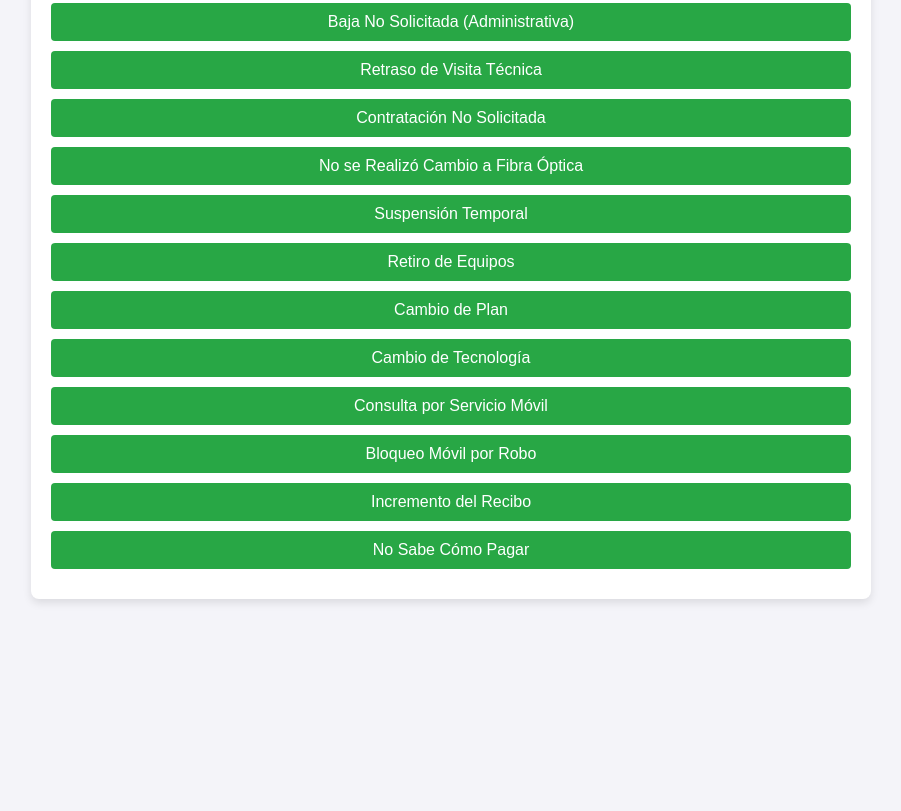
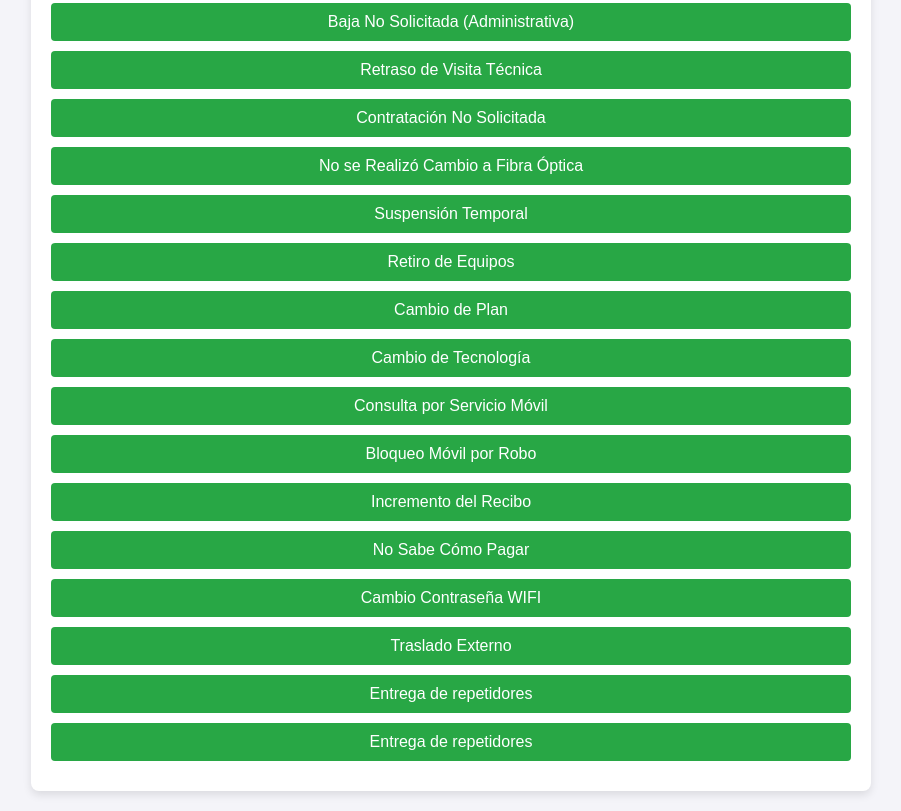
Before and after one commit to Frankpy18/frasesdeempatia, a plain HTML site: page index.html in a window 1280 px wide. Shown: the part 519-1330 px from the top of the page, without its empty margins (189-1090 px from the left). Before the commit the page ends 1138 px from the top, so only its background shows below. Drawn offline with Linux system fonts and the light colour scheme.

Commit message:
Update index.html

```diff
--- a/index.html
+++ b/index.html
@@ -150,6 +150,10 @@
             <button class="case-button" onclick="showResult('bloqueoMovil')">Bloqueo Móvil por Robo</button>
             <button class="case-button" onclick="showResult('incrementoRecibo')">Incremento del Recibo</button>
             <button class="case-button" onclick="showResult('noSabeComoPagar')">No Sabe Cómo Pagar</button>
+            <button class="case-button" onclick="showResult('contrawifi')">Cambio Contraseña WIFI</button>
+            <button class="case-button" onclick="showResult('traslado')">Traslado Externo</button>
+            <button class="case-button" onclick="showResult('repetidores')">Entrega de repetidores</button>
+            <button class="case-button" onclick="showResult('repetidoresretraso')">Entrega de repetidores</button>
         </div>
 
         <div id="result" class="result">
@@ -197,8 +201,8 @@
                 despedida: "GRACIAS POR SU PACIENCIA MIENTRAS GESTIONÁBAMOS EL RETRASO DE LA VISITA TÉCNICA. ME ALEGRA HABER PODIDO COORDINAR TODO LO NECESARIO PARA AGILIZAR SU VISITA, SI ES DE SU AGRADO, LE INVITO A COMPLETAR UNA BREVE ENCUESTA PARA CONOCER SU OPINIÓN SOBRE MI ATENCIÓN."
             },
             contratacionNoSolicitada: {
-                empatia: "LAMENTO MUCHO QUE HAYA OCURRIDO UNA CONTRATACIÓN NO SOLICITADA. ENTIENDO LO INCOMODO QUE ESTO PUEDE SER PARA USTED, Y ESTOY AQUÍ PARA BRINDARLE LA INFORMACIÓN NECESARIA Y ACLARAR CUALQUIER DUDA QUE TENGA SOBRE EL PROCESO.",
-                despedida: "GRACIAS POR SU TIEMPO MIENTRAS GESTIONABA LA SUSPENSION Y EL RECLAMO DE LA CONTRATACIÓN NO SOLICITADA. HA SIDO UN PLACER AYUDARLE, SI ES DE SU AGRADO LE INVITO A RESPONDER UNA BREVE ENCUESTRA SOBRE MI ATENCIÓN."
+                empatia: "LAMENTO MUCHO QUE SE HAYA REALIZADO UNA CONTRATACIÓN SIN SU SOLICITUD. ENTIENDO LO INCOMODO QUE ESTO PUEDE SER, VOY A VERIFICAR ESTA SITUACIÓN Y ASEGURARME DE REPORTALA LO ANTES POSIBLE.",
+                despedida: "GRACIAS POR SU PACIENCIA Y COMPRENSIÓN MIENTRAS GESTIONABA EL REPORTE DE LA CONTRATACIÓN NO SOLICITADASI ES DE SU AGRADO, LE INVITO A COMPLETAR UNA BREVE ENCUESTA SOBRE MI ATENCIÓN."
             },
             noCambioFibra: {
                 empatia: "ENTIENDO SU PREOCUPACIÓN POR NO HABER RECIBIDO EL CAMBIO A FIBRA ÓPTICA SEGÚN LO ESPERADO. VOY A INVESTIGAR LO SUCEDIDO Y ASEGURARME DE QUE SE RESUELVA LO ANTES POSIBLE.",
@@ -235,7 +239,24 @@
             noSabeComoPagar: {
                 empatia: "ENTIENDO QUE PUEDA RESULTAR CONFUSO NO SABER CÓMO PROCEDER CON EL PAGO, NO SE PREOCUPE QUE ESTOY AQUÍ PARA GUIARLO PASO A PASO Y ASEGURARME DE QUE TENGA TODA LA INFORMACIÓN NECESARIA PARA HACERLO DE MANERA FÁCIL.",
                 despedida: "ME ALEGRA HABERLO PODIDO AYUDAR CON LA INFORMACIÓN EXACTA PARA QUE PUEDE REALIZAR EL PAGO SUS FACTURACIONES ,SI ES DE SU AGRADO LE INVITO A COMPLETAR UNA BREVE ENCUESTA PARA CONOCER SU OPINIÓN SOBRE MI ATENCIÓN."
-            }
+            },
+            contrawifi: {
+                empatia: "ENTIENDO LO IMPORTANTE QUE ES TENER ACCESO A SU CONTRASEÑA WIFI, Y LAMENTO QUE ESTÉ TENIENDO INCONVENIENTES CON ELLA. VOY A AYUDARLE A RECUPERARLA DE MANERA RÁPIDA Y SENCILLA.",
+                despedida: "ME ALEGRA HABER PODIDO AYUDARLE A RESOLVER EL INCONVENIENTE CON SU CONTRASEÑA WIFI. SI ES DE SU AGRADO, LE INVITO A COMPLETAR UNA BREVE ENCUESTA PARA CONOCER SU OPINIÓN SOBRE MI ATENCIÓN."
+            },
+            traslado: {
+                empatia: "ENTIENDO LA NECESIDAD DE REALIZAR EL TRASLADO DE SU SERVICIO HOGAR A SU NUEVO DOMICILIO, NO SE PREOCUPE QUE ESTOY AQUI PARA AYUDARLO CON SU SOLICITUD.",
+                despedida: "GRACIAS POR SU TIEMPO, EL TRASLADO HA SIDO COORDINADO. ME ALEGRA HABER PODIDO AYUDARLE, SI ES DE SU AGRADO, LE INVITO A COMPLETAR UNA BREVE ENCUESTA SOBRE MI ATENCIÓN."
+            },
+             repetidores: {
+                empatia: "ENTIENDO LO IMPORTANTE QUE ES RECIBIR SUS REPETIDORES PARA MEJORAR SU EXPERIENCIA CON EL SERVICIO DE INTERNET. VOY A REVISAR EL ESTADO DE LA ENTREGA PARA BRINDARLE LA INFORMACIÓN NECESARIA.",
+                despedida: "ME ALEGRA HABERLE PODIDO BRINDAR LA INFORMACIÓN SOBRE LA ENTREGA DE SUS REPETIDORES. SI ES DE SU AGRADO, LE INVITO A COMPLETAR UNA ENCUESTA SOBRE MI ATENCIÓN."
+            },
+              repetidoresretraso: {
+                empatia: "AMENTO MUCHO EL RETRASO EN LA ENTREGA DE SUS REPETIDORES. ENTIENDO QUE ESTO PUEDA SER INCÓMO PARA USTED, VOY A HACER TODO LO POSIBLE PARA AGILIZAR EL PROCESO Y BRINDARLE UNA RESPUESTA CLARA.",
+                despedida: "GRACIAS POR SU PACIENCIA MIENTRAS VERIFICÁBAMOS EL AGENDAMIENTO DE LA ENTREGA DE SUS REPETIDORES, SI ES DE SU AGRADO, LE INVITO A COMPLETAR UNA ENCUESTA SOBRE MI ATENCIÓN"
+            },
+
         };
 
         function showResult(caso) {
```
